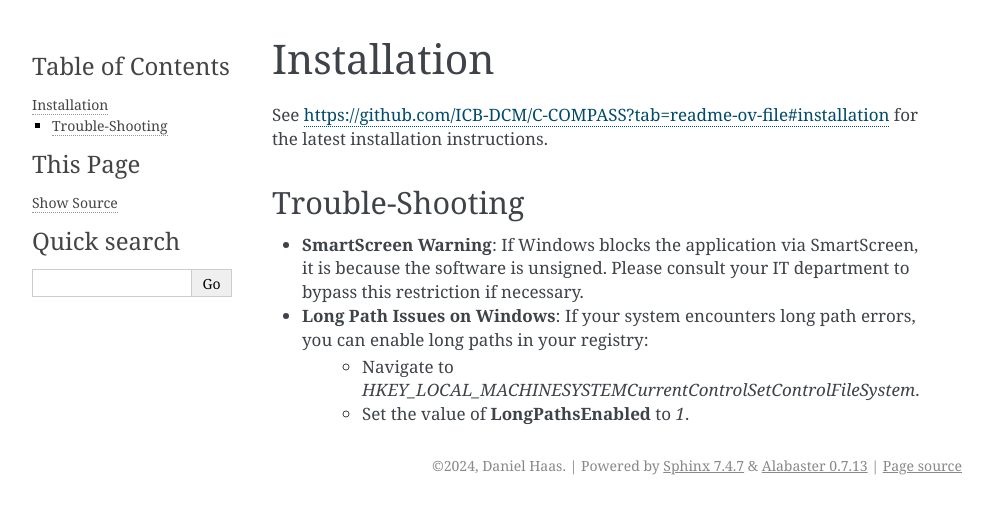
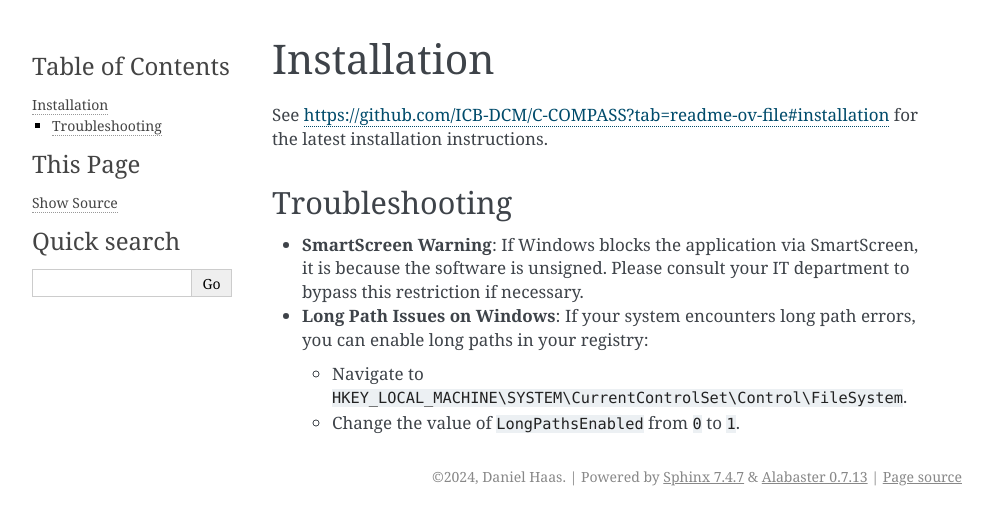
Before and after one commit to ICB-DCM/C-COMPASS, a Sphinx documentation site: the page built from doc/installation.rst, in a window 1280 px wide. Shown: the top 525 px of the page, without its empty margins (148-1141 px from the left). Built offline with Sphinx 7.4.7, drawn with Linux system fonts in a browser that asks for light colours.

Commit message:
Update documentation (#108)

```diff
--- a/doc/installation.rst
+++ b/doc/installation.rst
@@ -3,10 +3,15 @@ Installation
 
 See `https://github.com/ICB-DCM/C-COMPASS?tab=readme-ov-file#installation <https://github.com/ICB-DCM/C-COMPASS?tab=readme-ov-file#installation>`__ for the latest installation instructions.
 
-Trouble-Shooting
-----------------
+Troubleshooting
+---------------
 
-- **SmartScreen Warning**: If Windows blocks the application via SmartScreen, it is because the software is unsigned. Please consult your IT department to bypass this restriction if necessary.
-- **Long Path Issues on Windows**: If your system encounters long path errors, you can enable long paths in your registry:
-   - Navigate to `HKEY_LOCAL_MACHINE\SYSTEM\CurrentControlSet\Control\FileSystem`.
-   - Set the value of **LongPathsEnabled** to `1`.
+- **SmartScreen Warning**: If Windows blocks the application via SmartScreen,
+  it is because the software is unsigned. Please consult your IT department to
+  bypass this restriction if necessary.
+
+- **Long Path Issues on Windows**: If your system encounters long path errors,
+  you can enable long paths in your registry:
+
+  - Navigate to ``HKEY_LOCAL_MACHINE\SYSTEM\CurrentControlSet\Control\FileSystem``.
+  - Change the value of ``LongPathsEnabled`` from ``0`` to ``1``.
```
Also changed, not shown: README.md (+27 -30 lines).
